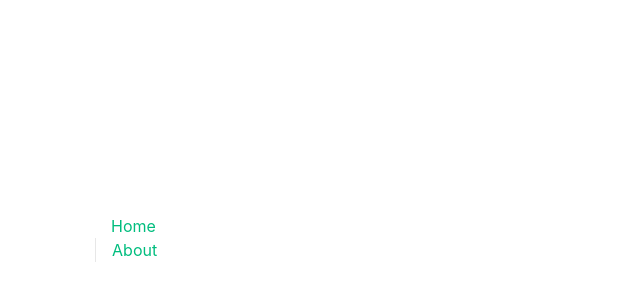
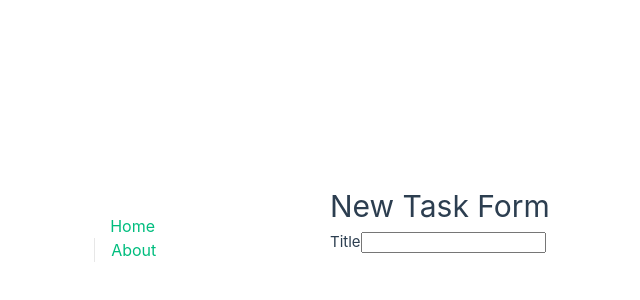
Before and after one commit to jcalixte/failwell, a Vue app: page /new-task in a window 1280 px wide. Before the commit this address had no page. Shown: the part 170-470 px from the top of the page, without its empty margins (310-950 px from the left). Built offline with nearby package versions, Linux system fonts and the light colour scheme.

Commit message:
init new route for a new task

```diff
--- a/src/router/index.ts
+++ b/src/router/index.ts
@@ -12,10 +12,12 @@ const router = createRouter({
     {
       path: '/about',
       name: 'about',
-      // route level code-splitting
-      // this generates a separate chunk (About.[hash].js) for this route
-      // which is lazy-loaded when the route is visited.
       component: () => import('../views/AboutView.vue')
+    },
+    {
+      path: '/new-task',
+      name: 'new-task',
+      component: () => import('../views/task/NewTask.vue')
     }
   ]
 })
--- /dev/null
+++ b/src/views/task/NewTask.vue
@@ -0,0 +1,14 @@
+<script setup lang="ts">
+import NewTaskForm from '@/use-cases/task/components/NewTaskForm.vue'
+</script>
+
+<template>
+  <div class="new-task">
+    <NewTaskForm />
+  </div>
+</template>
+
+<style scoped>
+.new-task {
+}
+</style>
```
